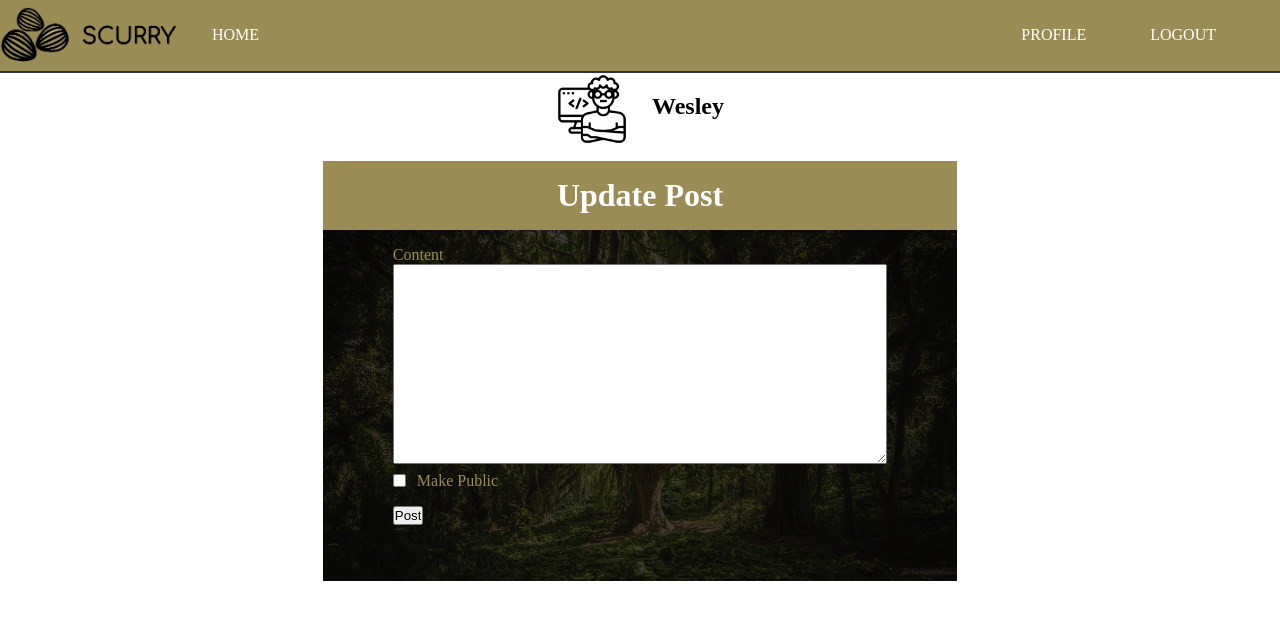
After one commit to WesleyWW/scurry, a Flask app: page /post in a window 1280 px wide. The commit adds this page. Shown: the top 620 px of the page. Run offline with Flask 2, Linux system fonts and the light colour scheme; a user stored in the database is signed in; some libraries are stand-ins or nearby versions.

Commit message:
posts CRUD

```diff
--- a/scurry/forms.py
+++ b/scurry/forms.py
@@ -50,5 +50,5 @@ class UpdateAccountForm(FlaskForm):
 
 class PostForm(FlaskForm):
     content = TextAreaField('Content', validators=[DataRequired()])
-    public = BooleanField('Make Public', validators=[DataRequired()])
+    public = BooleanField('Make Public')
     submit = SubmitField('Post')
--- a/scurry/routes.py
+++ b/scurry/routes.py
@@ -1,36 +1,36 @@
 import os
 import secrets
 from PIL import Image
-from flask import render_template, url_for, flash, redirect, request
+from flask import render_template, url_for, flash, redirect, request, abort
 from scurry import app, db, bcrypt
 from scurry.forms import RegistrationForm, LoginForm, UpdateAccountForm, PostForm
 from scurry.models import User, Post
 from flask_login import login_user, current_user, logout_user, login_required
 
 
-posts = [
-    {
-        'author': 'Wesley',
-        'title': 'Post Title 123',
-        'content': 'Post Content 123, The First post',
-        'date_posted': '12-28-19',
-        'likes': '12'
-    },
-    {
-        'author': 'Wesley',
-        'title': 'Post Title 234',
-        'content': 'The Second post, Post Content 234',
-        'date_posted': '12-28-19',
-        'likes': '2'
-    },
-    {
-        'author': 'ShoNuff',
-        'title': 'Post Title 3456',
-        'content': 'Some Random content text for this post',
-        'date_posted': '12-28-19',
-        'likes': '62'
-    }
-]
+# posts = [
+#     {
+#         'author': 'Wesley',
+#         'title': 'Post Title 123',
+#         'content': 'Post Content 123, The First post',
+#         'date_posted': '12-28-19',
+#         'likes': '12'
+#     },
+#     {
+#         'author': 'Wesley',
+#         'title': 'Post Title 234',
+#         'content': 'The Second post, Post Content 234',
+#         'date_posted': '12-28-19',
+#         'likes': '2'
+#     },
+#     {
+#         'author': 'ShoNuff',
+#         'title': 'Post Title 3456',
+#         'content': 'Some Random content text for this post',
+#         'date_posted': '12-28-19',
+#         'likes': '62'
+#     }
+# ]
 
 # user = {
 #         'username': 'Wesley',
@@ -44,6 +44,7 @@ posts = [
 @app.route('/home')
 def index():
     form = PostForm()
+    posts = Post.query.all()
     return render_template('home.html', title='Home', posts=posts, form=form)
 
 
@@ -87,7 +88,7 @@ def logout():
 @app.route('/post', methods=['GET', 'POST'])
 def new_post():
     form = PostForm()
-    return render_template('create_post.html', title="Create Post", form=form)
+    return render_template('post.html', title="Create Post", form=form)
 
 def save_picture(form_picture):
     random_hex = secrets.token_hex(8)
@@ -101,6 +102,40 @@ def save_picture(form_picture):
     i.save(picture_path)
 
     return picture_fn
+
+@app.route('/post/<int:post_id>')
+def post(post_id):
+    post = Post.query.get_or_404(post_id)
+    return render_template('post.html', title=post.title, post=post)
+
+@app.route('/post/<int:post_id>/update', methods=['GET', 'POST'])
+@login_required
+def update_post(post_id):
+    post = Post.query.get_or_404(post_id)
+    if post.author != current_user:
+        abort(403)
+    form = PostForm()
+    if form.validate_on_submit():
+        post.content = form.content.data
+        db.session.commit()
+        flash('Post has been updated', 'success')
+        return redirect(url_for('index'))
+    elif request.method == 'GET':
+        form.content.data = post.content
+    return render_template('post.html', title='Update post',
+                            form=form)
+
+
+@app.route('/post/<int:post_id>/delete', methods=['POST'])
+@login_required
+def delete_post(post_id):
+    post = Post.query.get_or_404(post_id)
+    if post.author != current_user:
+        abort(403)
+    db.session.delete(post)
+    db.session.commit()
+    flash('Post has been Deleted', 'success')
+    return redirect(url_for('index'))
 
 @app.route('/profile', methods=['GET', 'POST'])
 @login_required
@@ -119,6 +154,12 @@ def profile():
         accountForm.username.data = current_user.username
         accountForm.email.data = current_user.email
     postForm = PostForm()
+    if postForm.validate_on_submit():
+        post = Post(content=postForm.content.data, author=current_user)
+        db.session.add(post)
+        db.session.commit()
+        flash('Post Created!', 'success')
+        return redirect(url_for('index'))
     image_file = url_for('static', filename='images/' + current_user.image_file)
     return render_template('profile.html', title="Profile",
                             userForm=accountForm, postForm=postForm,
--- /dev/null
+++ b/scurry/templates/post.html
@@ -0,0 +1,40 @@
+{% extends "layout.html" %}
+{% block sidebar %}
+    <div class="sidebar">
+        <div class="sidebar-user-info">
+            <img src="{{ url_for('static', filename='images/' + current_user.image_file) }}" alt="user photo" class="sidebar-img">
+            <h2>{{ current_user.username }}</h2>
+        </div>
+        <div class="post-form">
+            <form action="" method="POST" class="form">
+                <!-- csrf token tag -->
+                {{ form.hidden_tag() }}
+                <div class="form-legend">
+                    <h1>Update Post</h1>
+                </div>
+                <div class="form-well">
+                    <div class="form-group">
+                        {{ form.content.label(class="form-control-label") }}
+                        {% if form.content.errors %}
+                            <div class="invalid-feedback">
+                                {% for error in form.content.errors %}
+                                    <span>{{ error }}</span>
+                                {% endfor %}
+                            </div>
+                        {% else %}
+                            {{ form.content(class="form-control-post-textarea") }}
+                        {% endif %}
+                    </div>
+                    <div class="form-group">
+                        {{ form.public.label(class="form-control-boolean-label") }}
+                        {{ form.public(class="form-control-boolean") }}
+                    </div>
+                    <div class="form-group post-submit">
+                        {{ form.submit(class="btn")}}
+                    </div>
+                </div>
+            </form>
+
+        </div>
+    </div>
+{% endblock sidebar %}
```
Also changed, not shown: scurry/templates/home.html (+8 -6 lines), scurry/site.db, scurry/static/images/99de4967be7b003f.jpg (added).
